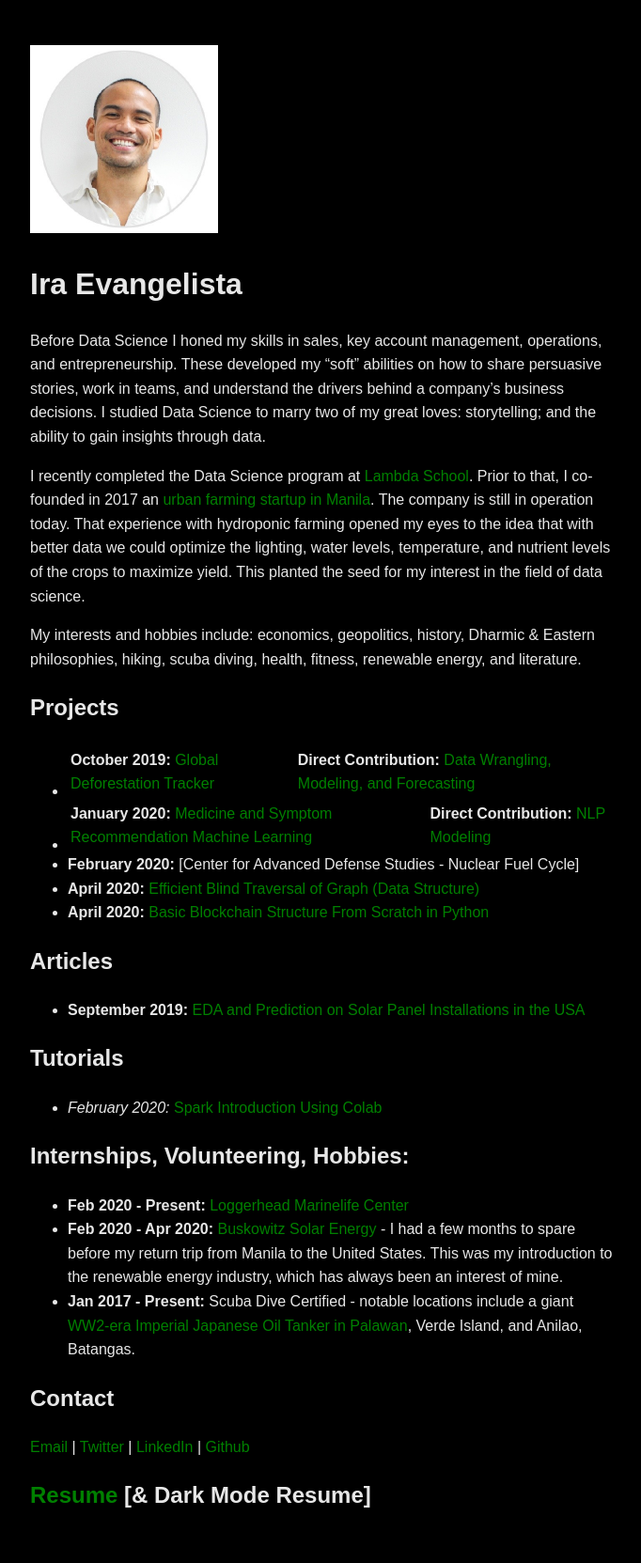
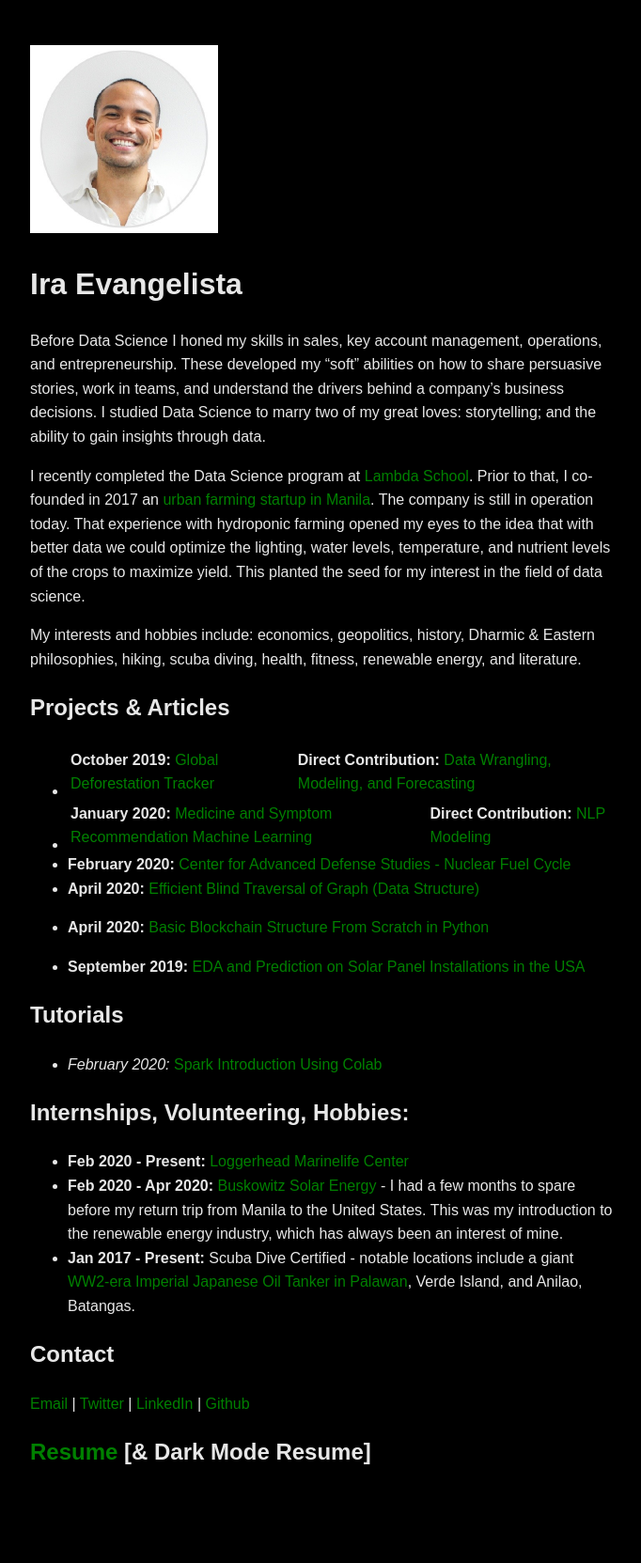
Before and after one commit to pragmatizt/ira_evangelista.github.io, a Jekyll site: the page built from index.md, in a window 1280 px wide. Shown: the whole page at 94% size, without its empty margins (296-978 px from the left). Built offline with Jekyll 4.4.1, drawn with Linux system fonts in a browser that asks for light colours; our own code applies the rules of GitHub Pages for plain Markdown files; after the commit the page ends 1616 px from its top, so only the background shows below that; part of the change alters nothing that is shown.

```diff
--- a/index.md
+++ b/index.md
@@ -8,14 +8,13 @@ I recently completed the Data Science program at [Lambda School](https://lambdas
 
 My interests and hobbies include: economics, geopolitics, history, Dharmic & Eastern philosophies, hiking, scuba diving, health, fitness, renewable energy, and literature.
 
-## Projects
+## Projects & Articles
 - **October 2019:** [Global Deforestation Tracker](https://github.com/build-deforestation-application) | **Direct Contribution:** [Data Wrangling, Modeling, and Forecasting](https://github.com/pragmatizt/deforestation_app/tree/master/notebooks)
 - **January 2020:** [Medicine and Symptom Recommendation Machine Learning](https://github.com/Medical-Cabinet-2) | **Direct Contribution:** [NLP Modeling](https://github.com/Medical-Cabinet-2/Data-Science/blob/master/NLP_model/nlp_model_comparison.ipynb)
-- **February 2020:** [Center for Advanced Defense Studies - Nuclear Fuel Cycle]
+- **February 2020:** [Center for Advanced Defense Studies - Nuclear Fuel Cycle](https://medium.com/@evangelista.ira/using-data-science-to-identify-russian-companies-involved-in-the-nuclear-fuel-cycle-78d47287c4e)
 - **April 2020:** [Efficient Blind Traversal of Graph (Data Structure)](https://github.com/pragmatizt/Blind-Graph-Traversal)
 - **April 2020:** [Basic Blockchain Structure From Scratch in Python](https://github.com/pragmatizt/Blockchain-Challenge)
 
-## Articles
 - **September 2019:** [EDA and Prediction on Solar Panel Installations in the USA](https://medium.com/@evangelista.ira/the-state-of-solar-a-bright-future-cf98eeb6b8df)
 
 ## Tutorials
```
